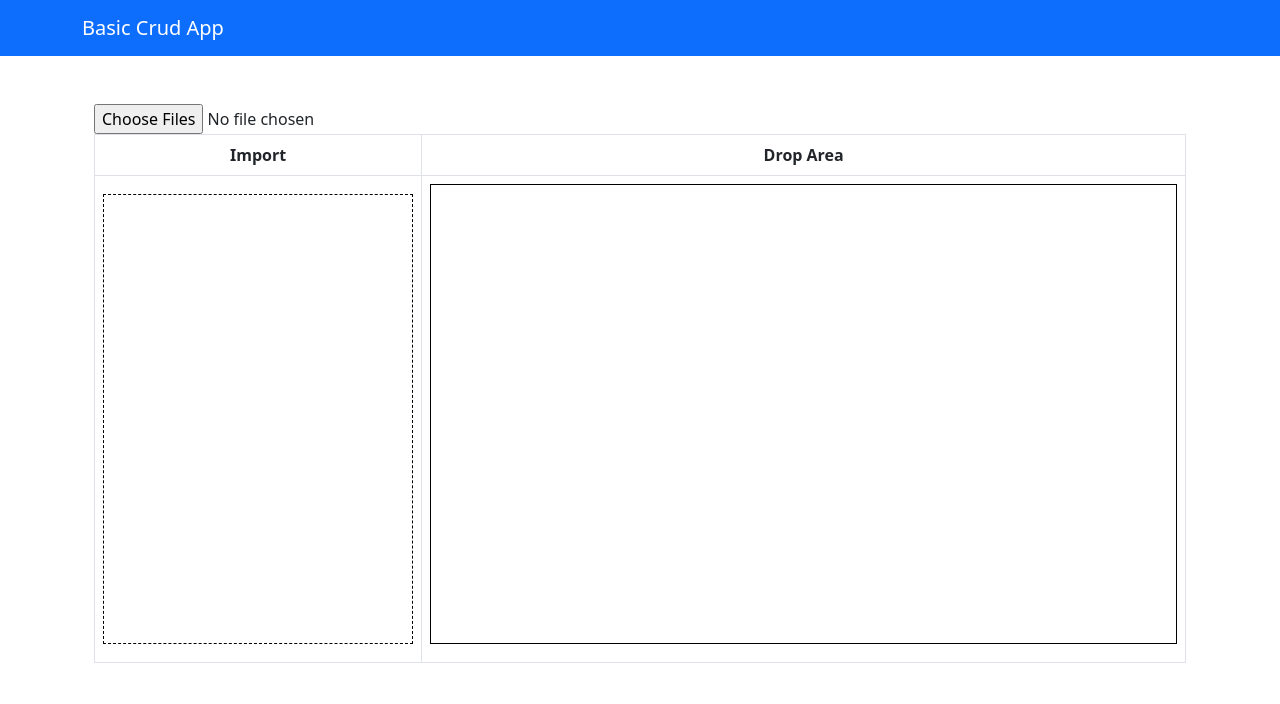
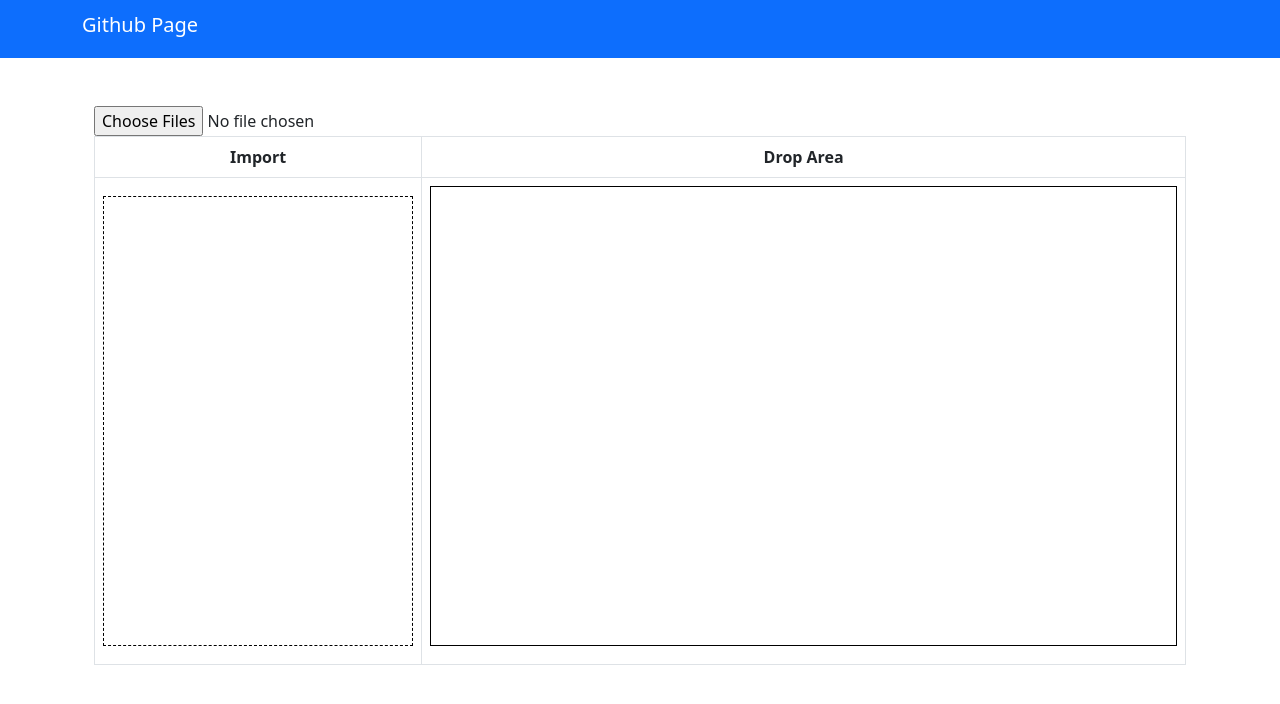
Before and after one commit to jinxcastro/drag-layout, a React (Create React App) app: page / in a window 1280 px wide. Shown: the top 704 px of the page. Built offline with nearby package versions, Linux system fonts and the light colour scheme.

Commit message:
Trigger rebuild

```diff
--- a/src/App.js
+++ b/src/App.js
@@ -12,9 +12,7 @@ function App() {
   return (<Router>
     <Navbar bg="primary">
       <Container>
-        <Link to={"/"} className="navbar-brand text-white">
-          Basic Crud App
-        </Link>
+        <h1 className="navbar-brand text-white">Github Page</h1>
       </Container>
     </Navbar>
 
```
